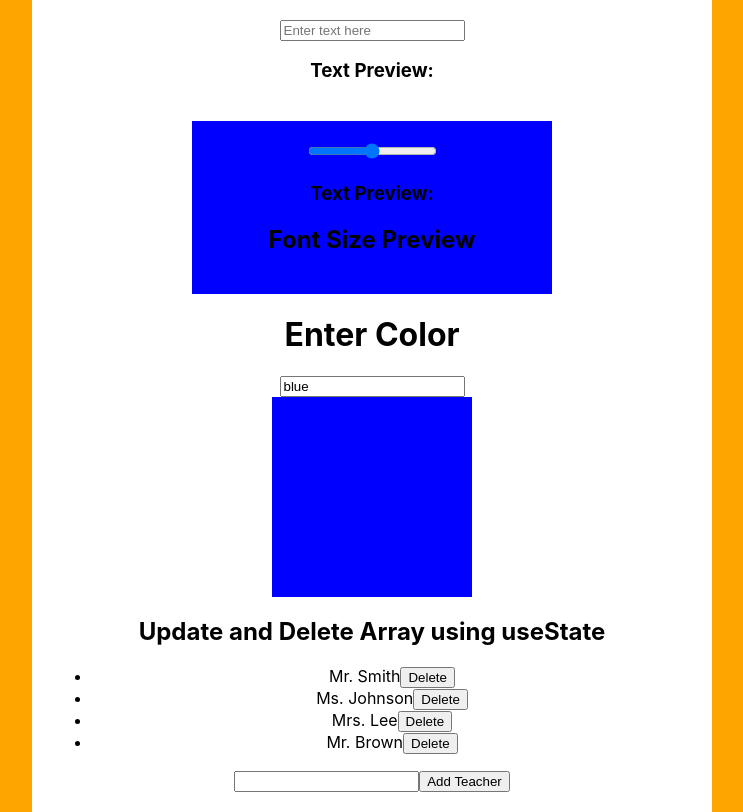
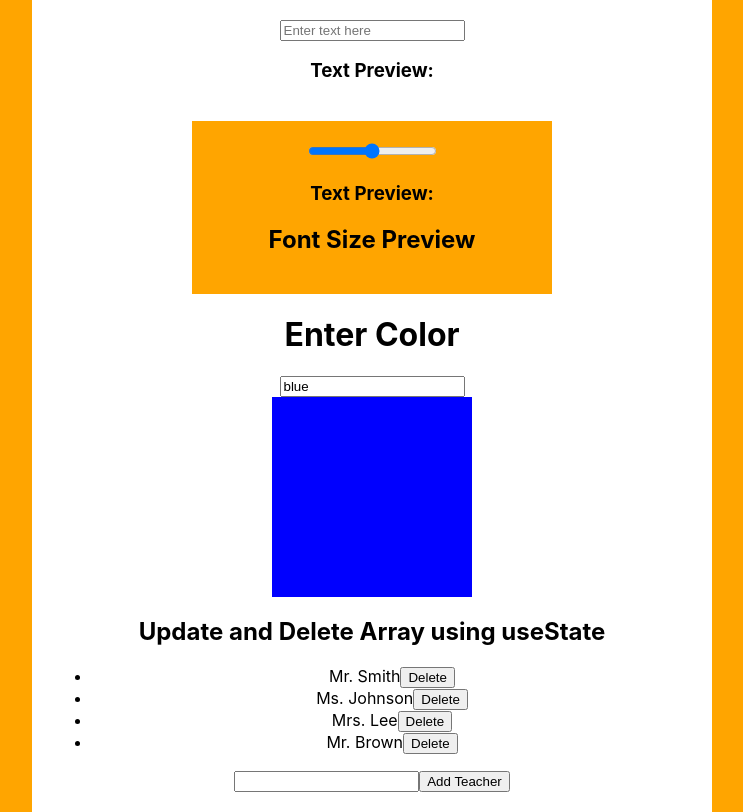
Before and after one commit to souravsharma-dev/react-state, a React (Create React App) app: page / in a window 1280 px wide. Shown: the part 920-1732 px from the top of the page, without its empty margins (268-1011 px from the left). Built offline with nearby package versions, Linux system fonts and the light colour scheme.

Commit message:
change in UI

```diff
--- a/src/App.js
+++ b/src/App.js
@@ -117,7 +117,7 @@ const App = () => {
         <div style={{
         margin : '0 auto',
         width: '50%',
-        background: 'blue',
+        background: 'orange',
         padding: '20px',
       }}>
 
```
